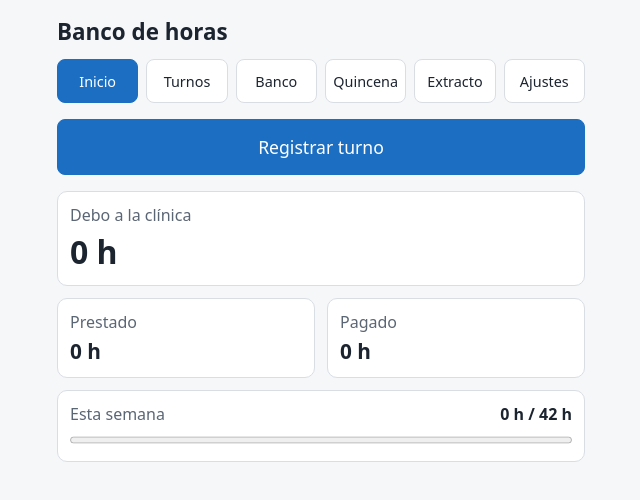
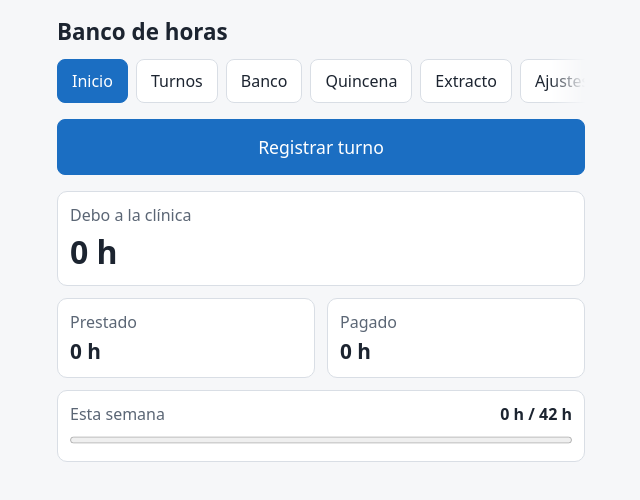
Before and after one commit to williamtabares12/banco-de-horas, a React (Vite) app: page / in a window 1280 px wide. Shown: the top 500 px of the page, without its empty margins (319-959 px from the left). Built offline with nearby package versions, Linux system fonts and the light colour scheme.

Commit message:
T16: barra de pestanas desplazable en pantallas angostas
Co-Authored-By: Claude Sonnet 5.5 <noreply@anthropic.com>

```diff
--- a/src/App.css
+++ b/src/App.css
@@ -19,14 +19,38 @@ h3 {
   margin: 12px 0 4px;
 }
 
+/* Seis pestañas no caben en un celular: la barra se desplaza de lado y cada botón conserva su tamaño. */
 nav {
   display: flex;
   gap: 8px;
   margin-bottom: 16px;
+  overflow-x: auto;
+  scrollbar-width: none;
+}
+
+nav::-webkit-scrollbar {
+  display: none;
 }
 
 nav button {
-  flex: 1;
+  flex: 1 0 auto; /* crece si sobra espacio, nunca se achica por debajo de su texto */
+  white-space: nowrap;
+}
+
+/* Degradado en el borde donde hay más pestañas por ver (lo marca App.tsx al desplazar) */
+nav[data-mas-derecha="true"] {
+  -webkit-mask-image: linear-gradient(to right, #000 calc(100% - 36px), transparent);
+  mask-image: linear-gradient(to right, #000 calc(100% - 36px), transparent);
+}
+
+nav[data-mas-izquierda="true"] {
+  -webkit-mask-image: linear-gradient(to left, #000 calc(100% - 36px), transparent);
+  mask-image: linear-gradient(to left, #000 calc(100% - 36px), transparent);
+}
+
+nav[data-mas-izquierda="true"][data-mas-derecha="true"] {
+  -webkit-mask-image: linear-gradient(to right, transparent, #000 36px, #000 calc(100% - 36px), transparent);
+  mask-image: linear-gradient(to right, transparent, #000 36px, #000 calc(100% - 36px), transparent);
 }
 
 button {
@@ -258,12 +282,6 @@ section > p.tarjeta {
   font-size: 1.4rem;
 }
 
-nav button {
-  min-width: 0;
-  padding: 0 4px;
-  font-size: 0.9rem;
-}
-
 .solo-imprimir {
   display: none;
 }
--- a/src/App.tsx
+++ b/src/App.tsx
@@ -1,4 +1,4 @@
-import { useState } from "react";
+import { useEffect, useRef, useState } from "react";
 import { RepositorioLocal } from "./almacenamiento/local";
 import type { Datos } from "./almacenamiento/repositorio";
 import { importar } from "./almacenamiento/respaldo";
@@ -39,6 +39,22 @@ export default function App() {
   const [abrirTurnoNuevo, setAbrirTurnoNuevo] = useState(false);
   const [fallaGuardado, setFallaGuardado] = useState(false);
 
+  // En pantallas angostas la barra de pestañas se desplaza: la pestaña activa queda siempre a la vista
+  // y un degradado en el borde avisa de que hay más pestañas a ese lado.
+  const barra = useRef<HTMLElement>(null);
+  function marcarBordes() {
+    const n = barra.current;
+    if (!n) return;
+    n.dataset.masIzquierda = String(n.scrollLeft > 1);
+    n.dataset.masDerecha = String(n.scrollLeft + n.clientWidth < n.scrollWidth - 1);
+  }
+  useEffect(() => {
+    document.querySelector("nav .activa")?.scrollIntoView({ inline: "center", block: "nearest" });
+    marcarBordes();
+    window.addEventListener("resize", marcarBordes);
+    return () => window.removeEventListener("resize", marcarBordes);
+  }, [pestana]);
+
   if ("error" in estado) {
     return (
       <main>
@@ -74,7 +90,7 @@ export default function App() {
   return (
     <main>
       <h1>Banco de horas</h1>
-      <nav aria-label="Secciones">
+      <nav aria-label="Secciones" ref={barra} onScroll={marcarBordes}>
         {PESTANAS.map((p) => (
           <button key={p.id} className={p.id === pestana ? "activa" : ""} onClick={() => {
               setAbrirTurnoNuevo(false);
```
Also changed, not shown: 1 other file (tests, documents, lock files or other folders).
